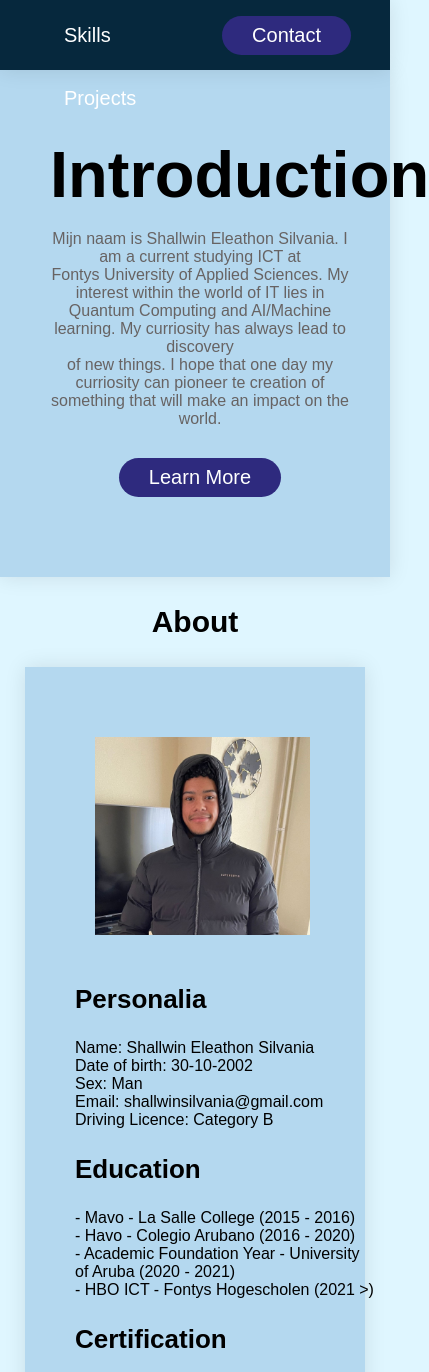
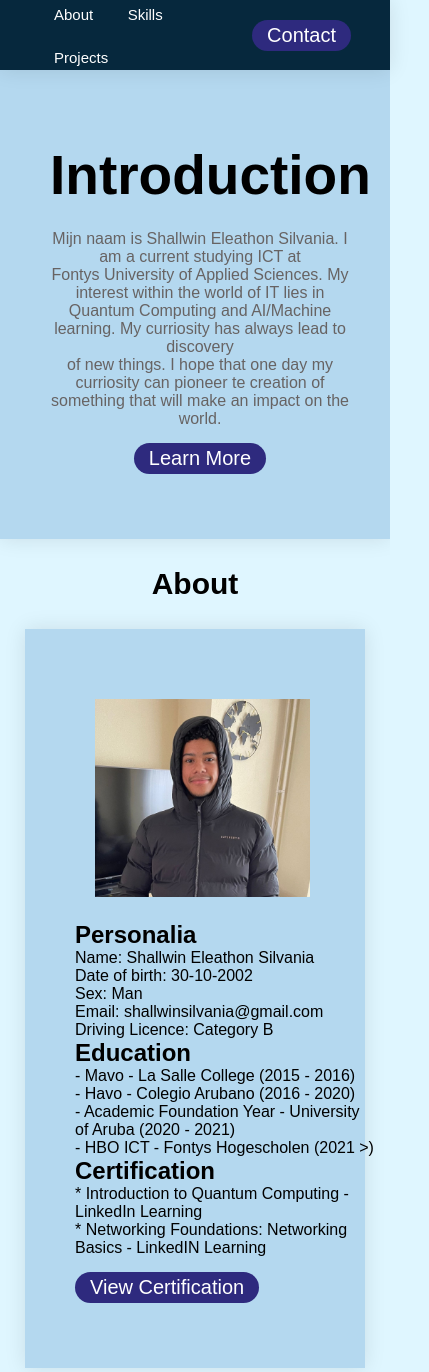
Before and after one commit to KhurbiiO/Porfolio, a plain HTML site: page index.html in a window 390 px wide. Shown: the top 1372 px of the page, 429 px wide, since content can reach past the window. Drawn offline with Linux system fonts and the light colour scheme.

Commit message:
Fix navbar for mobile

```diff
--- a/style.css
+++ b/style.css
@@ -12,7 +12,6 @@ body {
 html {
     scroll-behavior: smooth;
 }
-
 
 /*--Navbar--*/
 
@@ -58,7 +57,6 @@ header {
     color: #2e2a7e;
 }
 
-
 .btn {
     display: inline-block;
     background: #2e2a7e;
@@ -71,6 +69,22 @@ header {
 
 .btn:hover {
     color: #222222;
+}
+
+@media only screen and (max-width: 600px) {
+    .nav_links li {
+        padding: 10px 15px;
+    }
+
+    .nav_links li a {
+        font-size: 15px;
+    }
+
+    .btn {
+        padding: 4px 15px;
+        margin: 15px 0;
+    }
+
 }
 
 /*--Introduction--*/
@@ -106,6 +120,12 @@ header {
     margin: 25px 0;
 }
 
+@media only screen and (max-width: 600px) {
+    .col-1 h1 {
+        font-size: 55px;
+    }
+}
+
 /*--about--*/
 
 .col-2 img {
@@ -114,7 +134,7 @@ header {
     border-radius: 10px;
 }
 
-.col-2 h2 {
+.col-2 h1 {
     font-size: 26px;
     font-weight: bold;
     line-height: 60px;
```
